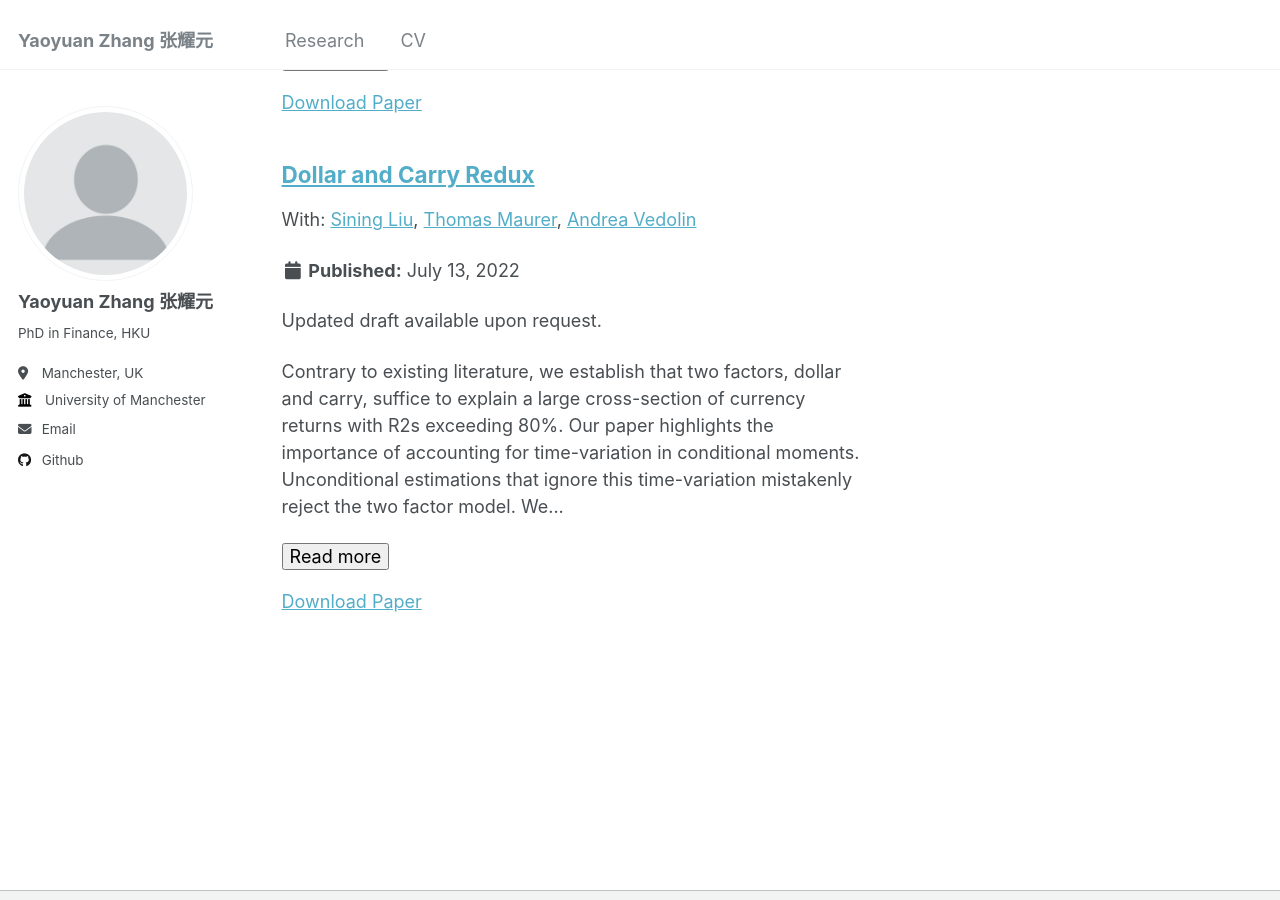
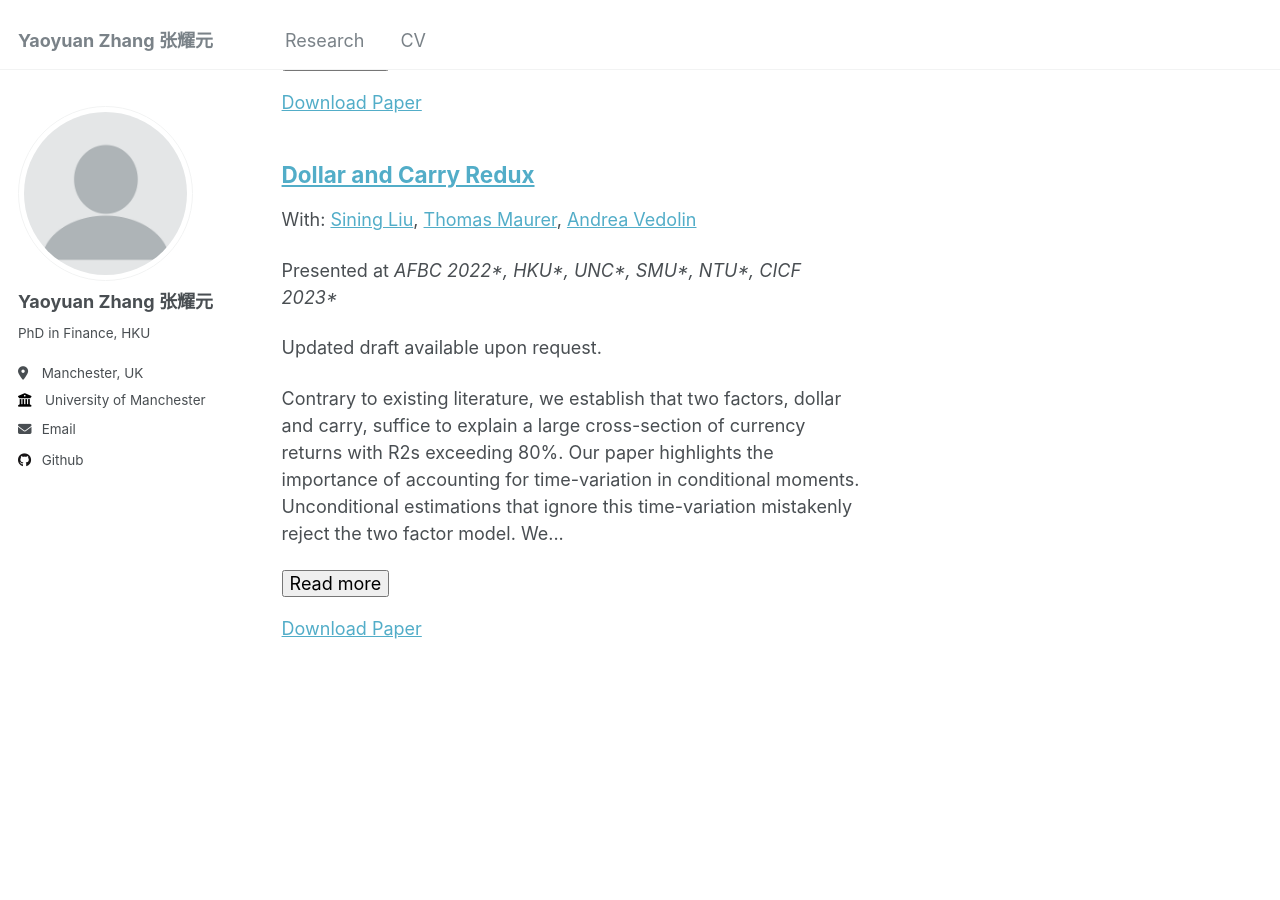
Before and after one commit to yaoyuanzhang-research/yaoyuanzhang-research.github.io, a Jekyll site: the page built from _pages/publications.html, in a window 1280 px wide and 900 px high, scrolled down 1970 px. Built offline with Jekyll 4.4.1, drawn with Linux system fonts in a browser that asks for light colours.

Commit message:
Update DollarCarryRedux.md

```diff
--- a/_publications/DollarCarryRedux.md
+++ b/_publications/DollarCarryRedux.md
@@ -8,16 +8,13 @@ authors:
   - name: "Andrea Vedolin"
     url: "https://sites.google.com/site/andreavedolin/"
 abstract: 'Contrary to existing literature, we establish that two factors, dollar and carry, suffice to explain a large cross-section of currency returns with R2s exceeding 80%. Our paper highlights the importance of accounting for time-variation in conditional moments. Unconditional estimations that ignore this time-variation mistakenly reject the two factor model. We propose a parsimonious framework to estimate conditional currency factor models and provide testable restrictions. Our findings imply that currency markets are well described by a model in which (i) each country-specific SDF loads on one country-specific-dollar-and one global-carry-shock, and (ii) risk loadings are time-varying. Other risk factors proposed in the literature are useful to describe the time variation in dollar and carry factor risk premia. in conditional moments of DOL and CAR and conditional factor loadings.'
+presented_at: 'AFBC 2022*, HKU*, UNC*, SMU*, NTU*, CICF 2023*'
 collection: publications
 category: working_papers
 permalink: /research/DollarCarryRedux
 excerpt: 'Updated draft available upon request.'
-date: 2022-07-13
-venue: ''
 paperurl: 'https://papers.ssrn.com/sol3/papers.cfm?abstract_id=4150881'
 citation: 'Liu, Sining and Maurer, Thomas Andreas and Vedolin, Andrea and Zhang, Yaoyuan, Dollar and Carry Redux * (July 1, 2022). Available at SSRN: https://ssrn.com/abstract=4150881 or http://dx.doi.org/10.2139/ssrn.4150881'
-show_venue: false
-show_date: true
 ---
 
 Contrary to existing literature, we establish that two factors, dollar and carry, suffice to explain a large cross-section of currency returns with R2s exceeding 80%. Our paper highlights the importance of accounting for time-variation in conditional moments. Unconditional estimations that ignore this time-variation mistakenly reject the two factor model. We propose a parsimonious framework to estimate conditional currency factor models and provide testable restrictions. Our findings imply that currency markets are well described by a model in which (i) each country-specific SDF loads on one country-specific-dollar-and one global-carry-shock, and (ii) risk loadings are time-varying. Other risk factors proposed in the literature are useful to describe the time variation in dollar and carry factor risk premia. in conditional moments of DOL and CAR and conditional factor loadings.
```
